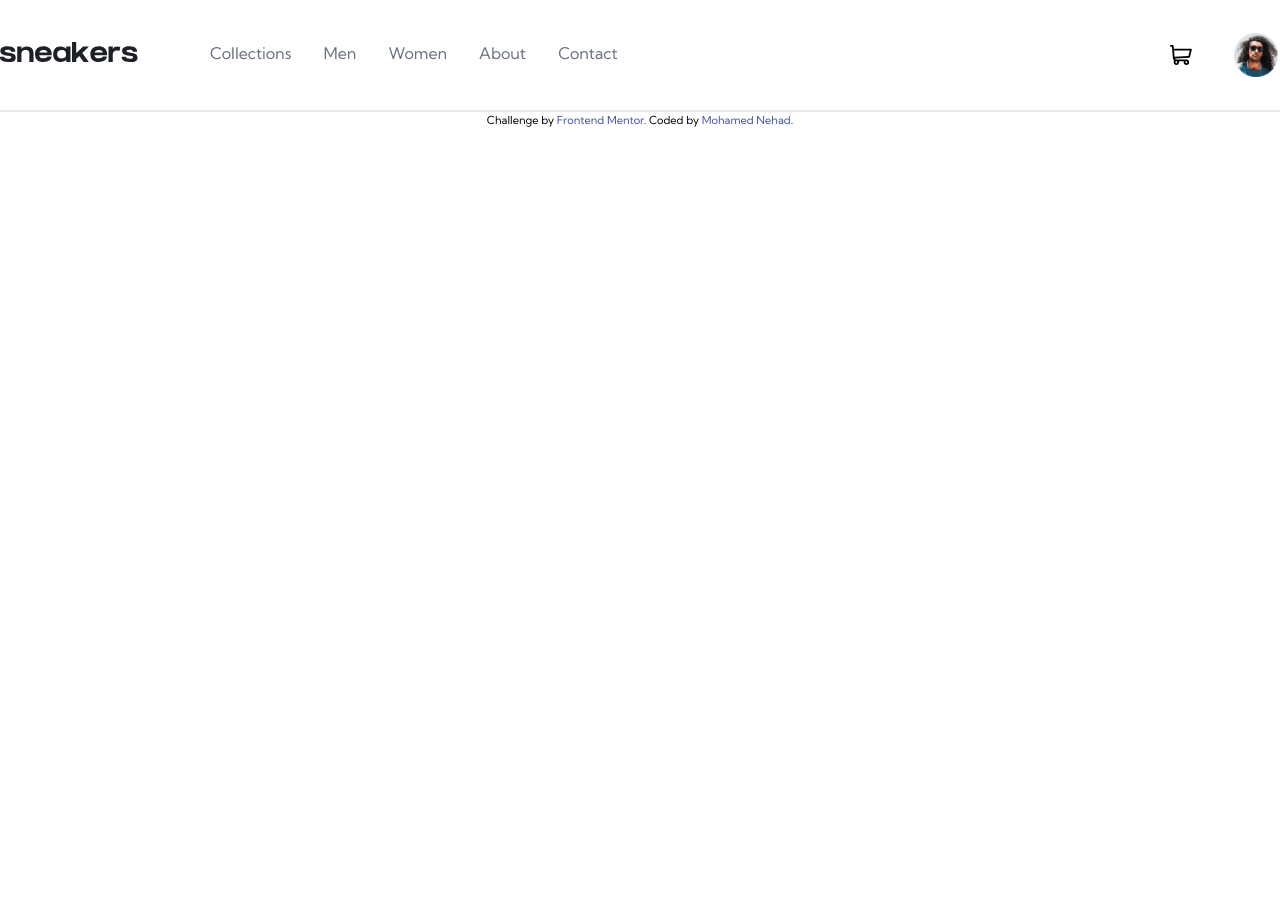
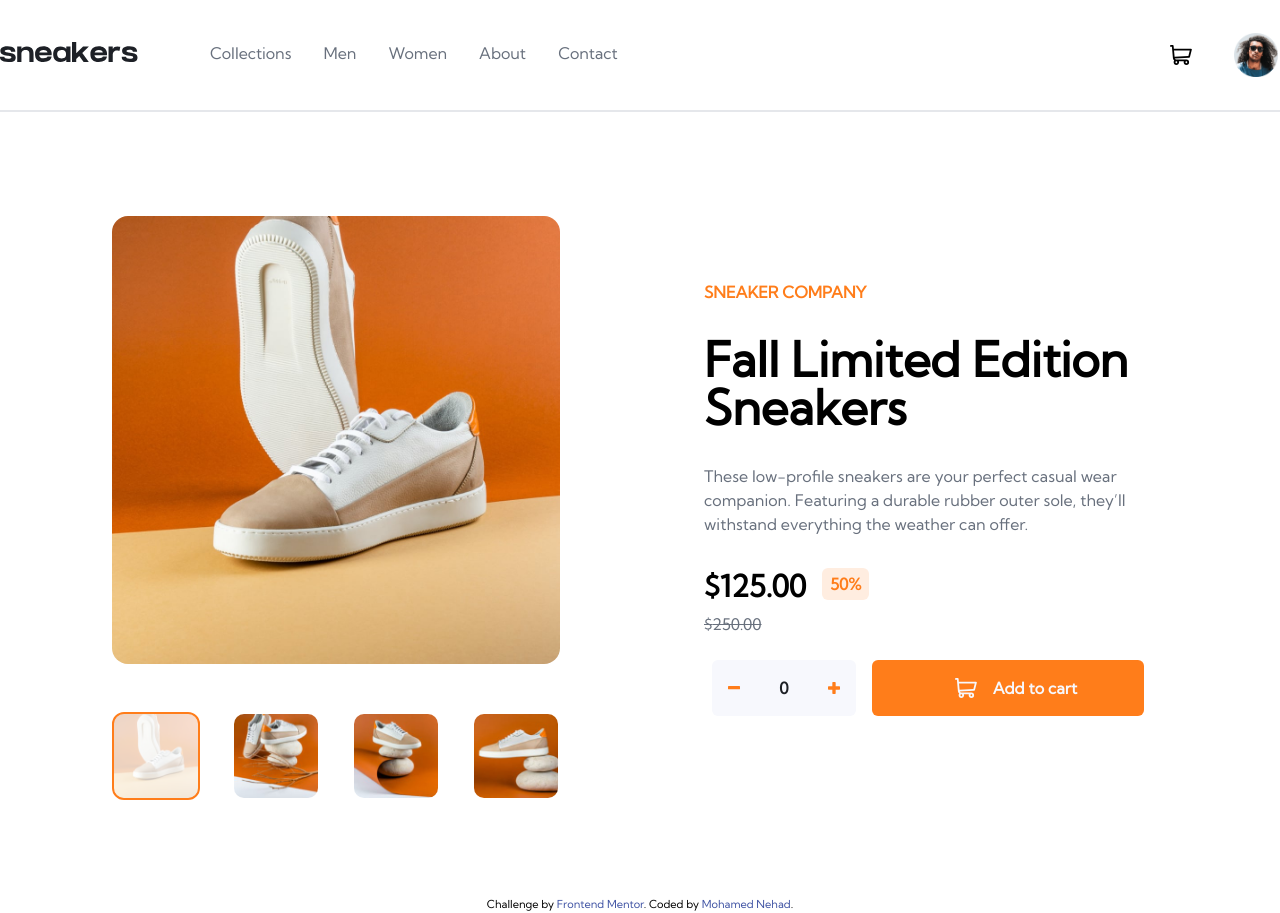
Before and after one commit to mohamednehad450/ecommerce-product-page, a Next.js app: page / in a window 1280 px wide. Before the commit the page ends 800 px from the top, so only its background shows below. Built offline with nearby package versions, Linux system fonts and the light colour scheme.

Commit message:
feat: Implement ProductDisplay

```diff
--- /dev/null
+++ b/components/main/Counter.tsx
@@ -0,0 +1,28 @@
+import { FC } from "react";
+import { IconMinus, IconPlus } from "../icons";
+
+interface CounterProps {
+    onChange: (n: number) => void
+    value: number
+    min?: number
+    max?: number
+}
+
+const Counter: FC<CounterProps> = ({ value, onChange, min = 0, max = Infinity }) => {
+    return (
+        <span className='flex flex-row justify-between bg-light-grayish-blue w-36 m-2 font-bold rounded-md'>
+            <button onClick={() => onChange(Math.max(min, value - 1))} className='fill-primary-color-1 p-4 hover:opacity-70'>
+                <IconMinus />
+            </button>
+            <p className='flex-1 text-center p-4 text-dark-blue'>
+                {value}
+            </p>
+            <button onClick={() => onChange(Math.min(max, value + 1))} className='fill-primary-color-1 p-4 hover:opacity-70'>
+                <IconPlus />
+            </button>
+        </span>
+    )
+}
+
+
+export default Counter
--- /dev/null
+++ b/components/main/ProductBrand.tsx
@@ -0,0 +1,15 @@
+import { FC } from "react";
+
+
+
+const ProductBrand: FC<{ title: string }> = ({ title }) => {
+
+    return (
+        <span className='my-4 text-primary-color-1 font-bold'>
+            {title}
+        </span>
+    )
+}
+
+
+export default ProductBrand
--- /dev/null
+++ b/components/main/ProductDescription.tsx
@@ -0,0 +1,15 @@
+import { FC } from "react";
+
+
+
+const ProductDescription: FC<{ description: string }> = ({ description }) => {
+
+    return (
+        <p className=' my-4 text-dark-grayish-blue max-w-[27rem]' >
+            {description}
+        </p>
+    )
+}
+
+
+export default ProductDescription
--- /dev/null
+++ b/components/main/ProductDisplay.tsx
@@ -0,0 +1,49 @@
+import { FC, useState } from "react";
+import { Product, useCart } from "../context";
+import { IconCart } from "../icons";
+import Counter from "./Counter";
+import ImageDisplay from "./ImageDisplay";
+import ProductBrand from "./ProductBrand";
+import ProductDescription from "./ProductDescription";
+import ProductPrice from "./ProductPrice";
+import ProductTitle from "./ProductTitle";
+
+interface ProductProps {
+    product: Product
+}
+
+
+const ProductDisplay: FC<ProductProps> = ({ product }) => {
+    const { images, name, description, brand, discount, price } = product
+    const [count, setCount] = useState(0)
+    const cart = useCart()
+
+    return (
+        <>
+            <div className='m-16  flex flex-col flex-1 items-end'>
+                <ImageDisplay images={images} />
+            </div>
+            <div className='m-16 mt-32 flex flex-col flex-1 items-start'>
+                <ProductBrand title={brand} />
+                <ProductTitle title={name} />
+                <ProductDescription description={description} />
+                <ProductPrice price={price} discount={discount} />
+                <span className='flex flex-row pt-4'>
+                    <Counter value={count} onChange={setCount} />
+                    <button
+                        onClick={() => { cart?.addToCart(product, count); setCount(0) }}
+                        className='bg-primary-color-1 hover:opacity-70 w-[17rem] h-14 m-2 font-bold rounded-md text-light-grayish-blue flex flex-row items-center justify-center'
+                    >
+                        <span className='px-4 fill-light-grayish-blue'>
+                            <IconCart />
+                        </span>
+                        Add to cart
+                    </button>
+                </span>
+            </div>
+        </>
+    )
+}
+
+
+export default ProductDisplay
--- /dev/null
+++ b/components/main/ProductPrice.tsx
@@ -0,0 +1,31 @@
+import { FC } from "react";
+import { toDecimal, toPercent } from "../utils";
+
+interface ProductPriceProps {
+    price: number
+    discount?: number
+}
+
+const ProductPrice: FC<ProductPriceProps> = ({ discount, price }) => {
+
+    return (
+        <>
+            <span className='mt-4 flex flex-row'>
+                <p className='text-3xl font-bold' >
+                    ${toDecimal(discount ? price * (1 - discount) : price, 2)}
+                </p>
+                {discount && (
+                    <span className='mx-4 h-8  px-2 font-bold  flex items-center justify-center text-primary-color-1 bg-primary-color-2 rounded-md' >
+                        {toPercent(discount)}
+                    </span>
+                )}
+            </span>
+            {discount && (
+                <p className='text-dark-grayish-blue line-through mt-2' >${toDecimal(price, 2)}</p>
+            )}
+        </>
+    )
+}
+
+
+export default ProductPrice
--- /dev/null
+++ b/components/main/ProductTitle.tsx
@@ -0,0 +1,14 @@
+import { FC } from "react";
+
+
+const ProductTitle: FC<{ title: string }> = ({ title }) => {
+    return (
+        <span className='my-4 text-5xl font-bold'>
+            {title}
+        </span>
+
+    )
+}
+
+
+export default ProductTitle
--- a/components/main/index.ts
+++ b/components/main/index.ts
@@ -1,9 +1,11 @@
 import CartButton from "./CartButton";
 import CartOverlay from "./CartOverlay";
+import ProductDisplay from "./ProductDisplay";
 
 
 
 export {
+    ProductDisplay,
     CartOverlay,
     CartButton,
 }
--- a/pages/index.tsx
+++ b/pages/index.tsx
@@ -2,9 +2,38 @@ import type { NextPage } from 'next'
 import Head from 'next/head'
 import Image from 'next/image'
 import { useState } from 'react'
-import { ProvideCart } from '../components/context'
-import { CartButton, CartOverlay } from '../components/main'
+import { Product, ProvideCart } from '../components/context'
+import { CartButton, CartOverlay, ProductDisplay } from '../components/main'
 import { Navbar, NavLink, Avatar } from '../components/nav'
+
+
+
+const product: Product = {
+  id: 1,
+  brand: "SNEAKER COMPANY",
+  name: "Fall Limited Edition Sneakers",
+  description: "These low-profile sneakers are your perfect casual wear companion. Featuring a durable rubber outer sole, they’ll withstand everything the weather can offer.",
+  images: [
+    {
+      thumbnail: "/images/image-product-1-thumbnail.jpg",
+      image: "/images/image-product-1.jpg",
+    },
+    {
+      thumbnail: "/images/image-product-2-thumbnail.jpg",
+      image: "/images/image-product-2.jpg",
+    },
+    {
+      thumbnail: "/images/image-product-3-thumbnail.jpg",
+      image: "/images/image-product-3.jpg",
+    },
+    {
+      thumbnail: "/images/image-product-4-thumbnail.jpg",
+      image: "/images/image-product-4.jpg",
+    }
+  ],
+  price: 250,
+  discount: 0.5
+}
 
 
 
@@ -48,6 +77,9 @@ const Home: NextPage = () => {
             <NavLink title="About" href="#" />
             <NavLink title="Contact" href="#" />
           </Navbar>
+          <section className='mt-6 flex'>
+            <ProductDisplay product={product} />
+          </section>
         </main>
       </ProvideCart>
       <footer>
```
